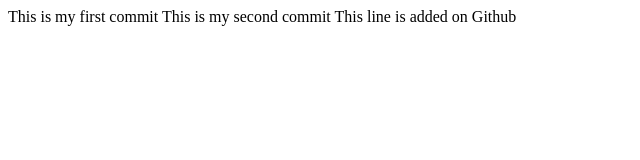
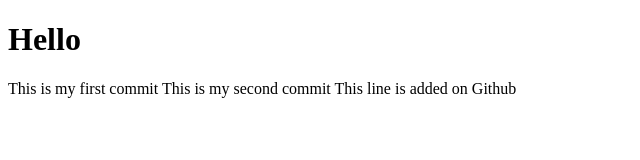
Before and after one commit to YliiaRadushynska/html_css_-completed_tasks, a plain HTML site: page index.html in a window 1280 px wide. Shown: the whole page, without its empty margins (0-640 px from the left). Drawn offline with Linux system fonts and the light colour scheme.

Commit message:
added header

```diff
--- a/index.html
+++ b/index.html
@@ -6,6 +6,9 @@
 	<title>Document</title>
 </head>
 <body>
+	<div class="header">
+		<h1>Hello</h1>
+	</div>
 	This is my  first commit
 
 	This is my second commit
```
